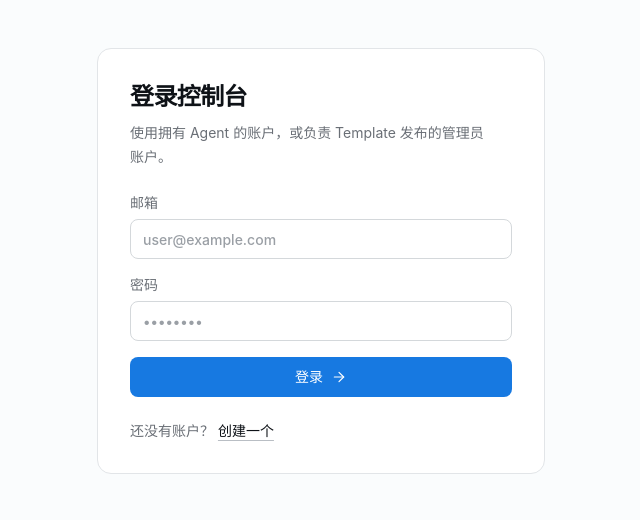
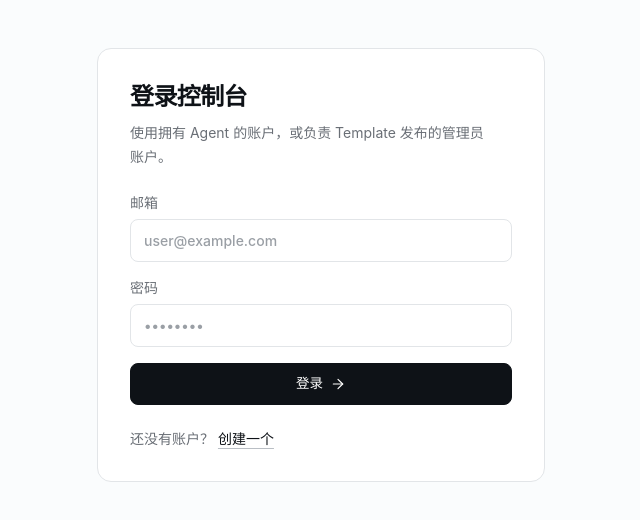
Before and after one commit to tenqaz/agentForge, a Next.js app in the folder web/: page /login in a window 1280 px wide. Shown: the top 520 px of the page, without its empty margins (319-959 px from the left). Built offline with nearby package versions, Linux system fonts and the light colour scheme; no server answers.

Commit message:
feat(ui): 改造现有原语为参考语义类薄封装（保留 props API）

```diff
--- a/web/components/ui/badge.tsx
+++ b/web/components/ui/badge.tsx
@@ -8,45 +8,28 @@ export type BadgeTone =
   | "danger"
   | "info";
 
-type BadgeSize = "sm" | "md";
-
 type BadgeProps = HTMLAttributes<HTMLSpanElement> & {
   tone?: BadgeTone;
-  size?: BadgeSize;
   children: ReactNode;
 };
 
 const toneClass: Record<BadgeTone, string> = {
-  neutral:
-    "bg-[color:var(--color-bg-hover)] text-[color:var(--color-fg-muted)] border border-[color:var(--color-border-subtle)]",
-  accent:
-    "bg-[color:var(--color-accent-soft)] text-[color:var(--color-accent)]",
-  success:
-    "bg-[color:var(--color-success-soft)] text-[color:var(--color-success)]",
-  warning:
-    "bg-[color:var(--color-warning-soft)] text-[color:var(--color-warning)]",
-  danger:
-    "bg-[color:var(--color-danger-soft)] text-[color:var(--color-danger)]",
-  info: "bg-[color:var(--color-info-soft)] text-[color:var(--color-info)]",
-};
-
-const sizeClass: Record<BadgeSize, string> = {
-  sm: "h-5 px-2 text-[11px]",
-  md: "h-6 px-2.5 text-xs",
+  neutral: "pill-muted",
+  accent: "pill-info",
+  success: "pill-success",
+  warning: "pill-warning",
+  danger: "pill-danger",
+  info: "pill-info",
 };
 
 export default function Badge({
   tone = "neutral",
-  size = "sm",
   className = "",
   children,
   ...rest
 }: BadgeProps) {
   return (
-    <span
-      className={`inline-flex items-center gap-1.5 rounded-full font-medium ${toneClass[tone]} ${sizeClass[size]} ${className}`}
-      {...rest}
-    >
+    <span className={`pill ${toneClass[tone]} ${className}`} {...rest}>
       {children}
     </span>
   );
--- a/web/components/ui/button.tsx
+++ b/web/components/ui/button.tsx
@@ -4,7 +4,7 @@ import { forwardRef, type ButtonHTMLAttributes, type ReactNode } from "react";
 import Spinner from "@/components/ui/spinner";
 
 type ButtonVariant = "primary" | "secondary" | "ghost" | "danger";
-type ButtonSize = "sm" | "md";
+type ButtonSize = "sm" | "md" | "lg";
 
 type ButtonProps = ButtonHTMLAttributes<HTMLButtonElement> & {
   variant?: ButtonVariant;
@@ -16,19 +16,16 @@ type ButtonProps = ButtonHTMLAttributes<HTMLButtonElement> & {
 };
 
 const variantClass: Record<ButtonVariant, string> = {
-  primary:
-    "bg-[color:var(--color-accent)] text-white hover:bg-[color:var(--color-accent-hover)] active:bg-[color:var(--color-accent-active)]",
-  secondary:
-    "border border-[color:var(--color-border-default)] bg-[color:var(--color-bg-elevated)] text-[color:var(--color-fg)] hover:border-[color:var(--color-border-strong)] hover:bg-[color:var(--color-bg-hover)]",
-  ghost:
-    "text-[color:var(--color-fg-muted)] hover:bg-[color:var(--color-bg-hover)] hover:text-[color:var(--color-fg)]",
-  danger:
-    "border border-[color:var(--color-danger)]/30 bg-[color:var(--color-danger-soft)] text-[color:var(--color-danger)] hover:bg-[color:var(--color-danger)] hover:text-white",
+  primary: "btn-primary",
+  secondary: "btn-secondary",
+  ghost: "btn-ghost",
+  danger: "btn-danger",
 };
 
 const sizeClass: Record<ButtonSize, string> = {
-  sm: "h-8 px-3 text-xs gap-1.5 rounded-[var(--radius-md)]",
-  md: "h-10 px-4 text-sm gap-2 rounded-[var(--radius-md)]",
+  sm: "btn-sm",
+  md: "",
+  lg: "btn-lg",
 };
 
 const Button = forwardRef<HTMLButtonElement, ButtonProps>(function Button(
@@ -54,7 +51,7 @@ const Button = forwardRef<HTMLButtonElement, ButtonProps>(function Button(
       type={type}
       disabled={isDisabled}
       aria-busy={loading || undefined}
-      className={`inline-flex select-none items-center justify-center font-medium disabled:cursor-not-allowed disabled:opacity-60 ${variantClass[variant]} ${sizeClass[size]} ${fullWidth ? "w-full" : ""} ${className}`}
+      className={`btn ${variantClass[variant]} ${sizeClass[size]} ${fullWidth ? "btn-block" : ""} ${className}`}
       {...rest}
     >
       {loading ? <Spinner size="sm" /> : leftIcon}
--- a/web/components/ui/card.tsx
+++ b/web/components/ui/card.tsx
@@ -6,10 +6,7 @@ type CardProps = HTMLAttributes<HTMLDivElement> & {
 
 export function Card({ padded = true, className = "", children, ...rest }: CardProps) {
   return (
-    <div
-      className={`rounded-[var(--radius-xl)] border border-[color:var(--color-border-subtle)] bg-[color:var(--color-bg-elevated)] ${padded ? "p-6" : ""} ${className}`}
-      {...rest}
-    >
+    <div className={`card${padded ? "" : " card-flat"} ${className}`} {...rest}>
       {children}
     </div>
   );
@@ -33,7 +30,7 @@ export function CardTitle({
   children: ReactNode;
 }) {
   return (
-    <Tag className={`text-xl font-semibold tracking-tight text-[color:var(--color-fg)] ${className}`}>
+    <Tag className={`h3 ${className}`}>
       {children}
     </Tag>
   );
@@ -47,7 +44,9 @@ export function CardDescription({
   children: ReactNode;
 }) {
   return (
-    <p className={`mt-1.5 text-sm leading-6 text-[color:var(--color-fg-muted)] ${className}`}>{children}</p>
+    <p className={`muted ${className}`} style={{ marginTop: 6, fontSize: 14, lineHeight: 1.6 }}>
+      {children}
+    </p>
   );
 }
 
@@ -61,7 +60,7 @@ export function CardContent({ className = "", children, ...rest }: HTMLAttribute
 
 export function CardFooter({ className = "", children, ...rest }: HTMLAttributes<HTMLDivElement>) {
   return (
-    <div className={`mt-5 flex flex-wrap items-center gap-3 ${className}`} {...rest}>
+    <div className={`flex flex-wrap items-center gap-3 ${className}`} style={{ marginTop: 20 }} {...rest}>
       {children}
     </div>
   );
--- a/web/components/ui/empty-state.tsx
+++ b/web/components/ui/empty-state.tsx
@@ -12,17 +12,11 @@ export default function EmptyState({
   action?: ReactNode;
 }) {
   return (
-    <div className="flex flex-col items-center justify-center gap-3 rounded-[var(--radius-xl)] border border-dashed border-[color:var(--color-border-subtle)] bg-[color:var(--color-bg-elevated)]/40 px-6 py-16 text-center">
-      {icon ? (
-        <div className="text-[color:var(--color-fg-subtle)]" aria-hidden="true">
-          {icon}
-        </div>
-      ) : null}
-      <p className="text-base font-medium text-[color:var(--color-fg)]">{title}</p>
-      {description ? (
-        <p className="max-w-md text-sm text-[color:var(--color-fg-muted)]">{description}</p>
-      ) : null}
-      {action ? <div className="mt-2">{action}</div> : null}
+    <div className="empty">
+      {icon ? <div className="empty-illu" aria-hidden="true">{icon}</div> : null}
+      <h3>{title}</h3>
+      {description ? <p>{description}</p> : null}
+      {action ? <div style={{ marginTop: 8 }}>{action}</div> : null}
     </div>
   );
 }
--- a/web/components/ui/input.tsx
+++ b/web/components/ui/input.tsx
@@ -7,17 +7,15 @@ type InputProps = InputHTMLAttributes<HTMLInputElement> & {
 };
 
 const Input = forwardRef<HTMLInputElement, InputProps>(function Input(
-  { invalid = false, className = "", ...rest },
+  { invalid = false, className = "", style, ...rest },
   ref,
 ) {
-  const borderColor = invalid
-    ? "border-[color:var(--color-danger)]"
-    : "border-[color:var(--color-border-default)]";
   return (
     <input
       ref={ref}
       aria-invalid={invalid || undefined}
-      className={`h-10 w-full rounded-[var(--radius-md)] border ${borderColor} bg-[color:var(--color-bg-input)] px-3 text-sm text-[color:var(--color-fg)] placeholder:text-[color:var(--color-fg-subtle)] hover:border-[color:var(--color-border-strong)] focus:border-[color:var(--color-accent)] disabled:cursor-not-allowed disabled:opacity-60 ${className}`}
+      className={`input ${className}`}
+      style={invalid ? { borderColor: "var(--danger)", ...(style ?? {}) } : style}
       {...rest}
     />
   );
--- a/web/components/ui/status-chip.tsx
+++ b/web/components/ui/status-chip.tsx
@@ -33,19 +33,19 @@ const dictionary: Record<ChipKind, Record<string, Entry>> = {
   },
 };
 
-const dotColor: Record<BadgeTone, string> = {
-  neutral: "bg-[color:var(--color-fg-subtle)]",
-  accent: "bg-[color:var(--color-accent)]",
-  success: "bg-[color:var(--color-success)]",
-  warning: "bg-[color:var(--color-warning)]",
-  danger: "bg-[color:var(--color-danger)]",
-  info: "bg-[color:var(--color-info)]",
+// BadgeTone → .status-dot 状态类映射
+const dotState: Record<BadgeTone, string> = {
+  neutral: "idle",
+  accent: "pending",
+  success: "running",
+  warning: "pending",
+  danger: "error",
+  info: "pending",
 };
 
 export default function StatusChip({
   kind,
   value,
-  size = "sm",
 }: {
   kind: ChipKind;
   value: string;
@@ -53,8 +53,8 @@ export default function StatusChip({
 }) {
   const entry = dictionary[kind][value] ?? { label: value, tone: "neutral" as BadgeTone };
   return (
-    <Badge tone={entry.tone} size={size}>
-      <span className={`size-1.5 rounded-full ${dotColor[entry.tone]}`} aria-hidden="true" />
+    <Badge tone={entry.tone}>
+      <span className={`status-dot ${dotState[entry.tone]}`} aria-hidden="true" />
       {entry.label}
     </Badge>
   );
--- a/web/components/ui/textarea.tsx
+++ b/web/components/ui/textarea.tsx
@@ -8,18 +8,15 @@ type TextareaProps = TextareaHTMLAttributes<HTMLTextAreaElement> & {
 };
 
 const Textarea = forwardRef<HTMLTextAreaElement, TextareaProps>(function Textarea(
-  { invalid = false, mono = false, className = "", ...rest },
+  { invalid = false, mono = false, className = "", style, ...rest },
   ref,
 ) {
-  const borderColor = invalid
-    ? "border-[color:var(--color-danger)]"
-    : "border-[color:var(--color-border-default)]";
-  const fontClass = mono ? "font-mono text-[13px] leading-relaxed" : "text-sm leading-6";
   return (
     <textarea
       ref={ref}
       aria-invalid={invalid || undefined}
-      className={`block w-full rounded-[var(--radius-md)] border ${borderColor} bg-[color:var(--color-bg-input)] px-3 py-2.5 text-[color:var(--color-fg)] placeholder:text-[color:var(--color-fg-subtle)] hover:border-[color:var(--color-border-strong)] focus:border-[color:var(--color-accent)] disabled:cursor-not-allowed disabled:opacity-60 ${fontClass} ${className}`}
+      className={`textarea${mono ? " textarea-mono" : ""} ${className}`}
+      style={invalid ? { borderColor: "var(--danger)", ...(style ?? {}) } : style}
       {...rest}
     />
   );
```
